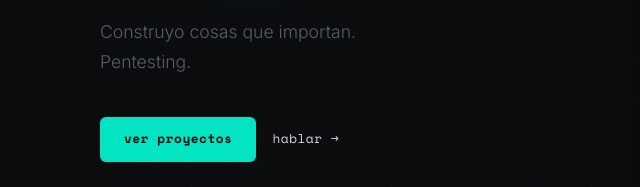
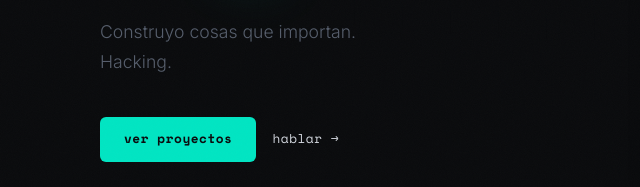
Before and after one commit to ch4rlyg/appsazure, a website: page public/index.html in a window 1280 px wide. Shown: the part 437-624 px from the top of the page, 30-670 px from the left. Drawn offline with nearby package versions, Linux system fonts and the light colour scheme.

Commit message:
Add Enhacements

```diff
--- a/public/index.html
+++ b/public/index.html
@@ -43,7 +43,7 @@
       </h1>
       <p class="hero-sub">
         Construyo cosas que importan.<br />
-        Pentesting.
+        Hacking.
       </p>
       <div class="hero-actions">
         <a href="#work" class="btn-primary">ver proyectos</a>
```
